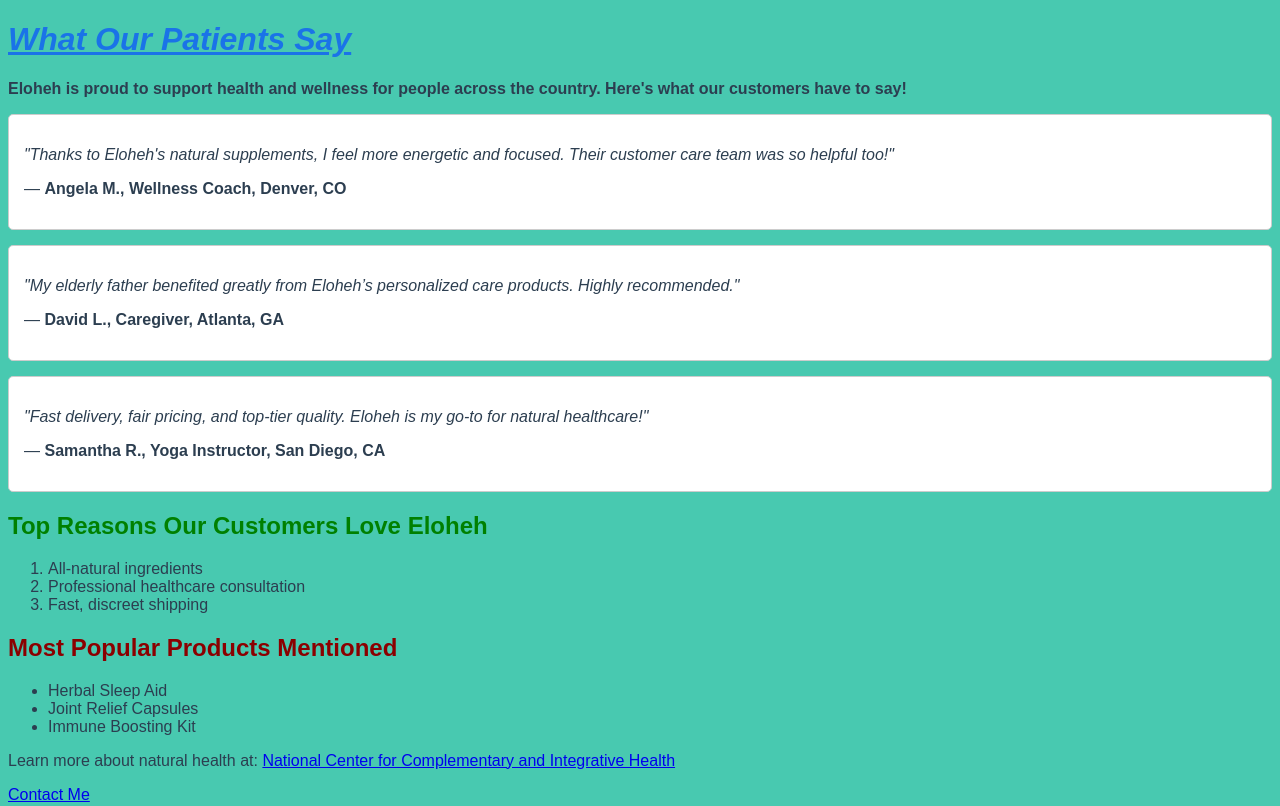
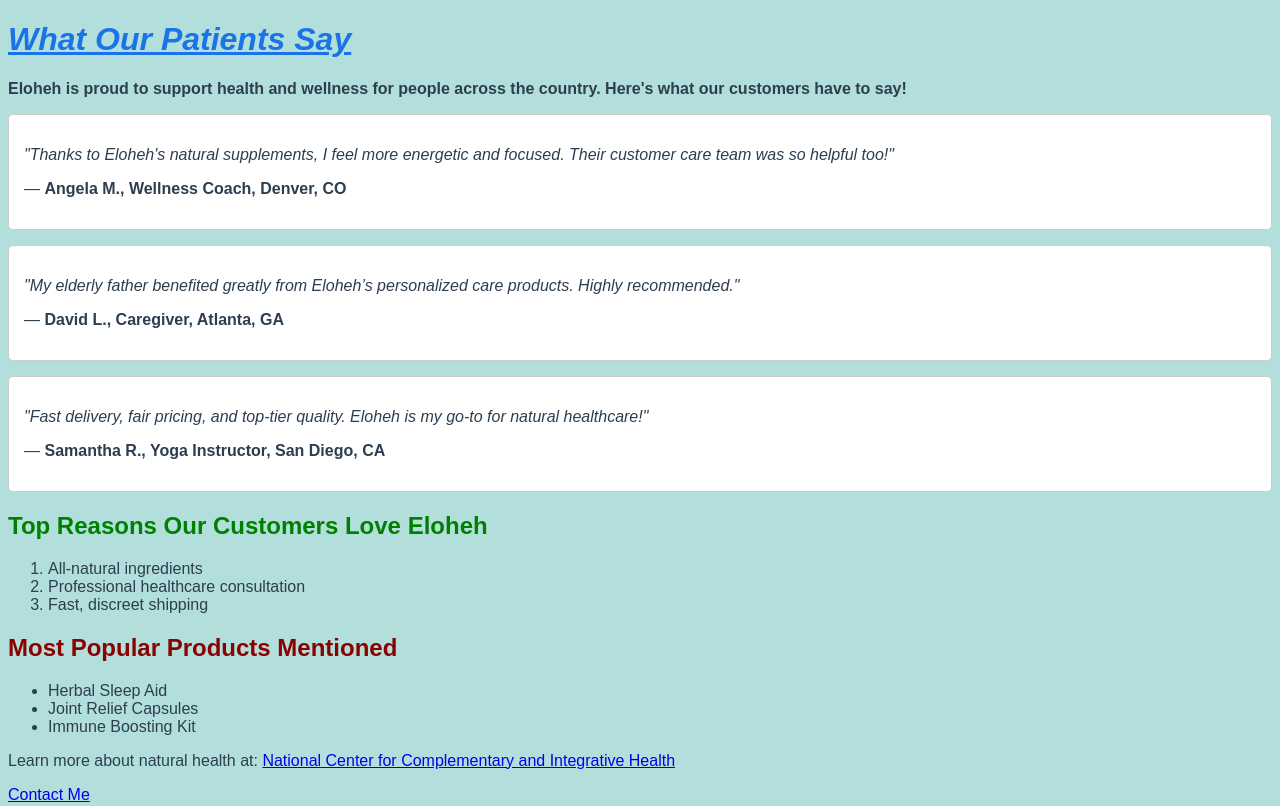
Before and after one commit to AaronZzq1/Team-Project-Zhiqi, a plain HTML site: page index.html in a window 1280 px wide. Shown: the top 806 px of the page. Drawn offline with Linux system fonts and the light colour scheme.

Commit message:
Update index.html

```diff
--- a/index.html
+++ b/index.html
@@ -5,7 +5,7 @@
   <style>
     body {
       font-family: 'Arial', sans-serif;
-      background-color: #48c9b0;
+      background-color: #b2dfdb;
       color: #2c3e50;
     }
     h1 {
```
